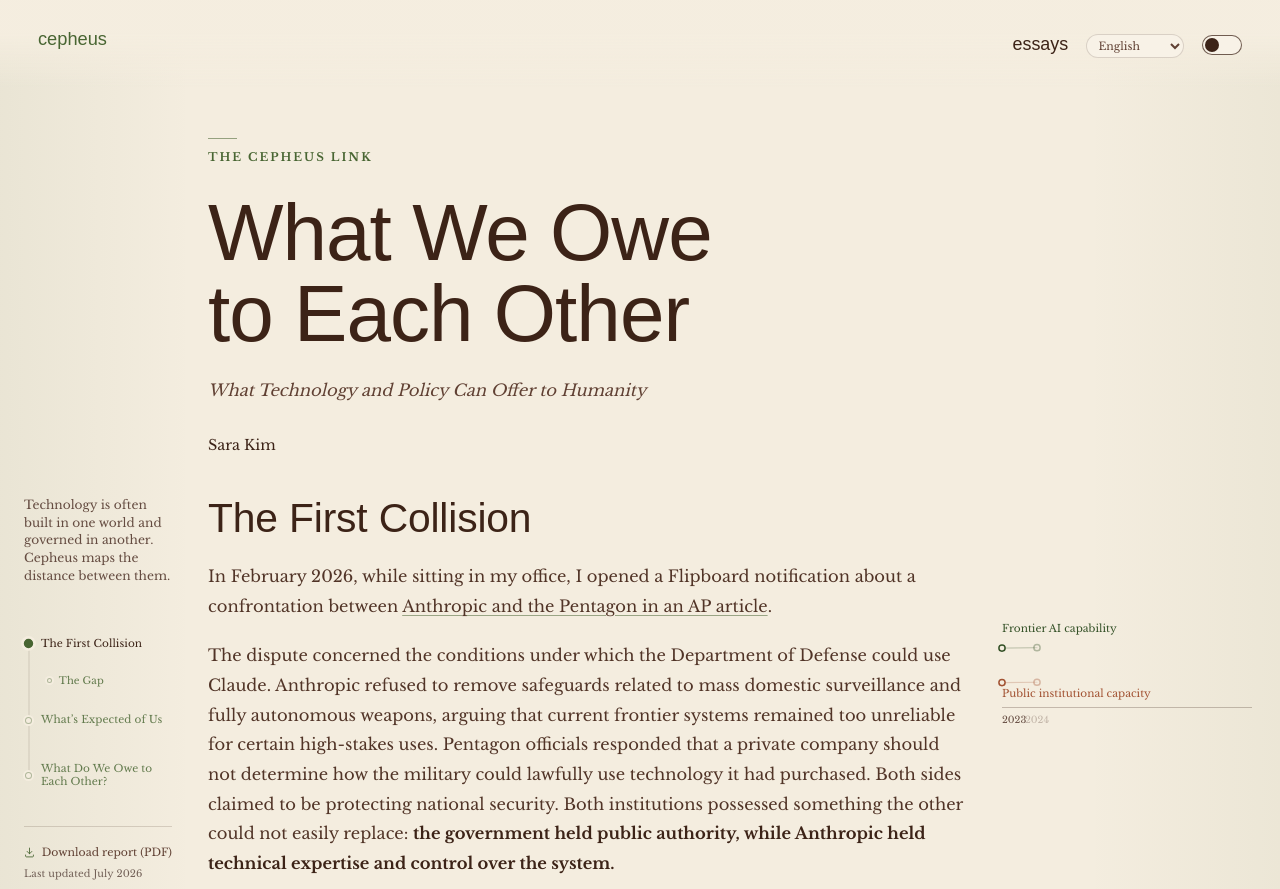
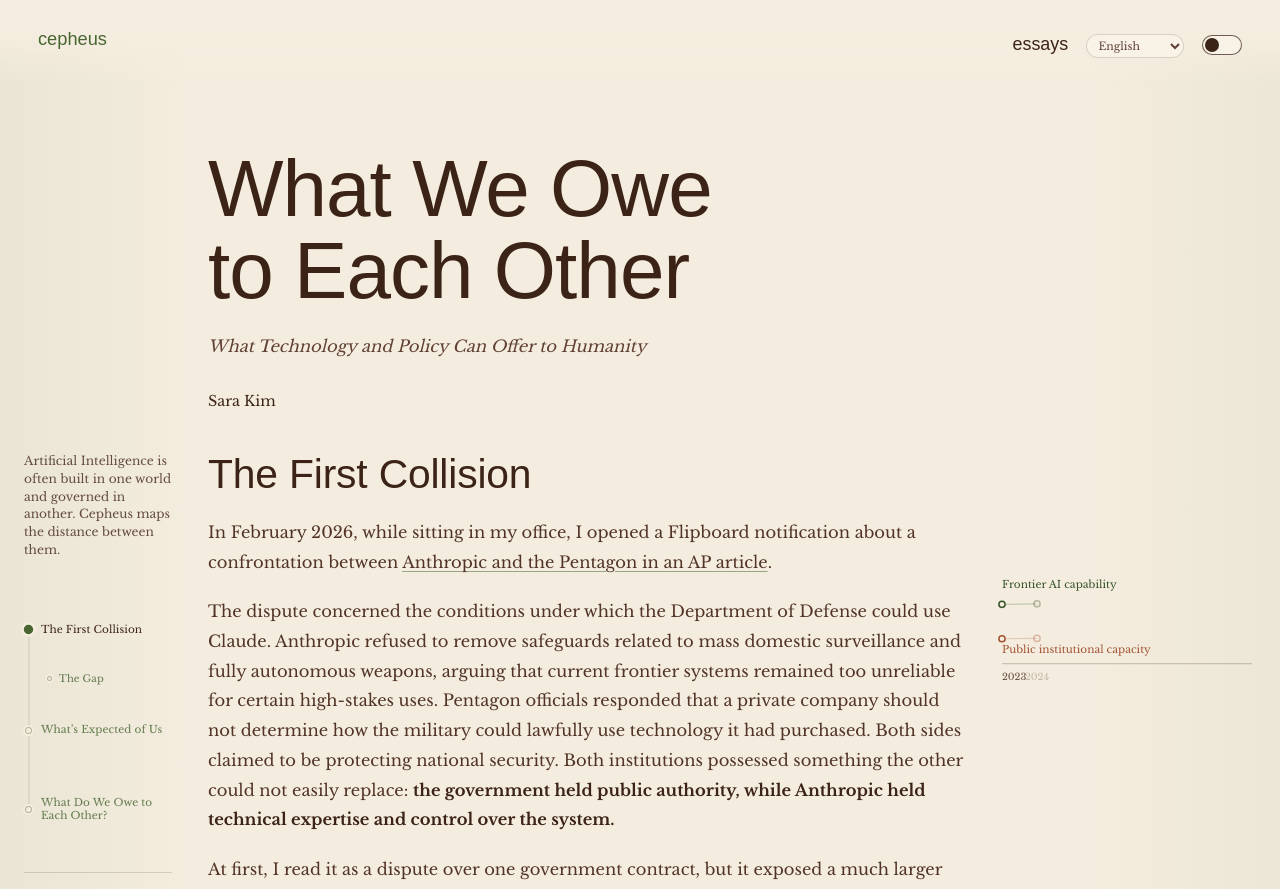
Before and after one commit to saykig/cepheus, a Next.js app: page /en/essays/the-cepheus-link in a window 1280 px wide. Shown: the top 889 px of the page. Built offline with nearby package versions, Linux system fonts and the light colour scheme; a web font is replaced by a local one.

Commit message:
Refine Cepheus essay header and index

```diff
--- a/app/[locale]/essays/the-cepheus-link/page.tsx
+++ b/app/[locale]/essays/the-cepheus-link/page.tsx
@@ -78,7 +78,6 @@ export default async function CepheusEssay({
     <article className="essay-page technical-capacity-essay">
       <header className="essay-hero">
         <div className="essay-hero-inner">
-          <p className="essay-kicker">{labels.kicker}</p>
           <h1>
             <span>{labels.titleLineOne}</span>
             <span>{labels.titleLineTwo}</span>
--- a/app/components/localized-essay-draft.tsx
+++ b/app/components/localized-essay-draft.tsx
@@ -21,7 +21,6 @@ export function LocalizedEssayDraft({ locale }: { locale: DraftLocale }) {
     <article className="essay-page">
       <header className="essay-hero">
         <div className="essay-hero-inner">
-          <p className="essay-kicker">{labels.kicker}</p>
           <h1><span>{labels.titleLineOne}</span><span>{labels.titleLineTwo}</span></h1>
           <p className="essay-subtitle">{labels.subtitle}</p>
           <p className="essay-meta"><span className="author">Sara Kim</span></p>
--- a/app/global.css
+++ b/app/global.css
@@ -1090,7 +1090,12 @@ html[data-theme="dark"] .theme-toggle::after {
   }
 
   .technical-capacity-essay .essay-index-item:not(.is-child) {
-    min-height: 52px;
+    min-height: 76px;
+  }
+
+  .technical-capacity-essay .essay-scroll-index::before {
+    top: 38px;
+    bottom: 38px;
   }
 
   .technical-capacity-essay .essay-index-item.is-child {
@@ -1104,11 +1109,16 @@ html[data-theme="dark"] .theme-toggle::after {
   }
 
   .technical-capacity-essay .rail-download {
-    font-size: 0.68rem;
+    font-size: 0.62rem;
+  }
+
+  .technical-capacity-essay .rail-download svg {
+    width: 9px;
+    height: 9px;
   }
 
   .technical-capacity-essay .rail-updated {
-    font-size: 0.62rem;
+    font-size: 0.56rem;
   }
 }
 
--- a/app/lib/site-copy.ts
+++ b/app/lib/site-copy.ts
@@ -36,7 +36,7 @@ export const siteCopy: Record<Locale, SiteCopy> = {
     contents: 'Essay contents',
     sections: 'Sections',
     sideNote:
-      'Technology is often built in one world and governed in another. Cepheus maps the distance between them.',
+      'Artificial Intelligence is often built in one world and governed in another. Cepheus maps the distance between them.',
     download: 'Download report (PDF)',
     lastUpdated: 'Last updated',
   },
```
